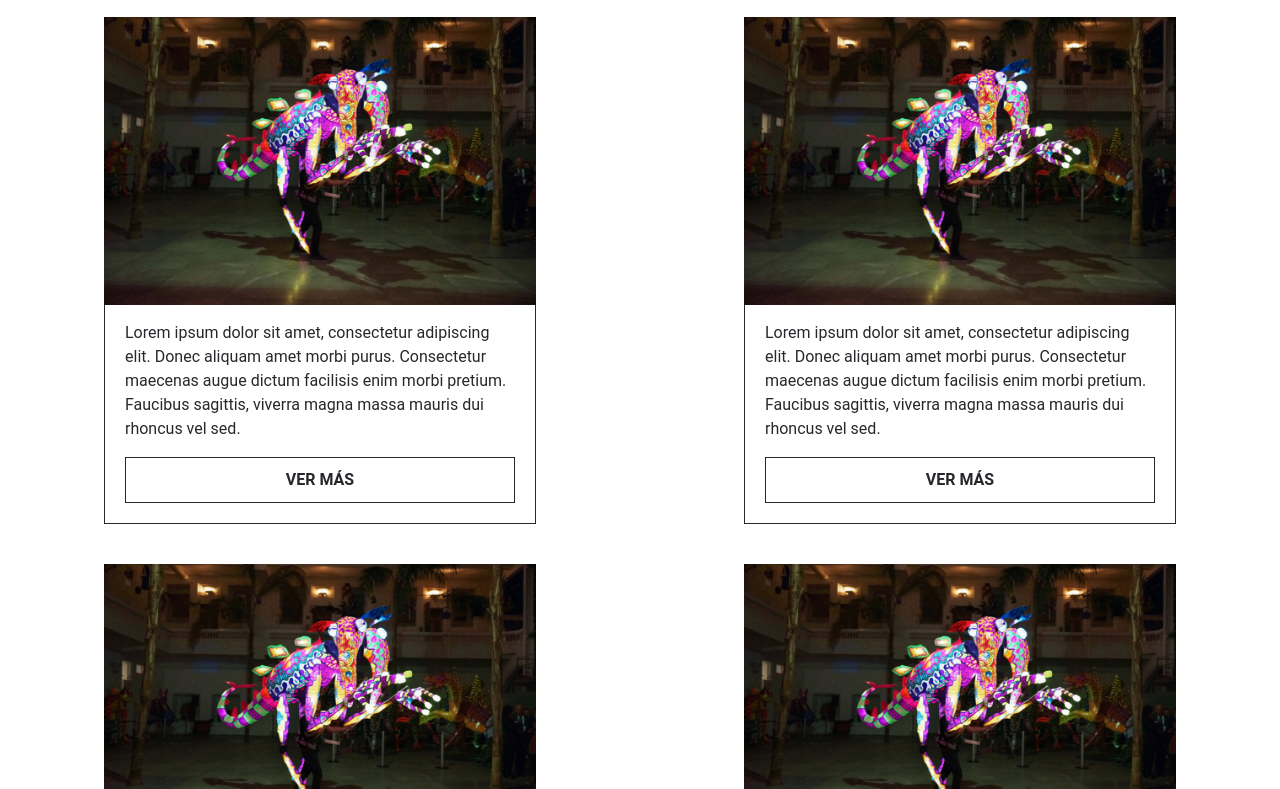
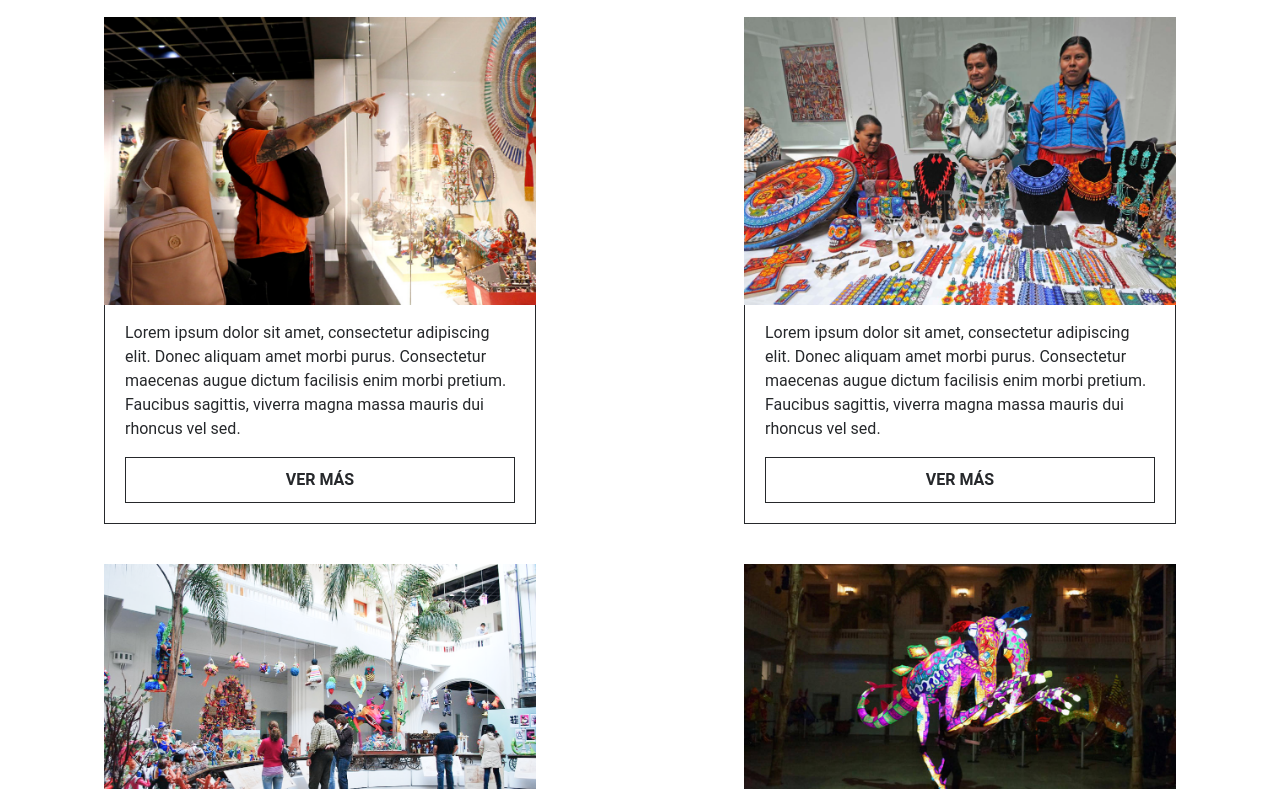
Before and after one commit to EdithOrt/museumEdith, a website: page html/events.html in a window 1280 px wide. Shown: the part 163-952 px from the top of the page. Drawn offline with nearby package versions, Linux system fonts and the light colour scheme.

Commit message:
images updapted

```diff
--- a/html/events.html
+++ b/html/events.html
@@ -107,7 +107,7 @@
       <!--PRIMERA CARD DE EVENTO-->
       <section class="cardContainer" id="first-card">
         <!--IMAGEN DE EVENTO-->
-        <img src="../assets/multimedia/map4.jpg" alt="Evento de Enero" />
+        <img src="../assets/multimedia/map-evento1.png" alt="Evento de Enero" />
 
         <!--DESCRIPCIÓN DE EVENTO CON BOTÓN PARA VER MÁS INFORMACIÓN-->
         <div>
@@ -124,7 +124,7 @@
       <!--SEGUNDA CARD DE EVENTO-->
       <section class="cardContainer" id="second-card">
         <!--IMAGEN DE EVENTO-->
-        <img src="../assets/multimedia/map4.jpg" alt="Evento de Febrero" />
+        <img src="../assets/multimedia/map-evento2.png" alt="Evento de Febrero" />
 
         <!--DESCRIPCIÓN DE EVENTO CON BOTÓN PARA VER MÁS INFORMACIÓN-->
         <div>
@@ -141,7 +141,7 @@
       <!--TERCERA CARD DE EVENTO-->
       <section class="cardContainer" id="third-card">
         <!--IMAGEN DE EVENTO-->
-        <img src="../assets/multimedia/map4.jpg" alt="Evento de Marzo" />
+        <img src="../assets/multimedia/map-evento3.png" alt="Evento de Marzo" />
 
         <!--DESCRIPCIÓN DE EVENTO CON BOTÓN PARA VER MÁS INFORMACIÓN-->
         <div>
@@ -158,7 +158,7 @@
       <!--CUARTA CARD DE EVENTO-->
       <section class="cardContainer" id="fourth-card">
         <!--IMAGEN DE EVENTO-->
-        <img src="../assets/multimedia/map4.jpg" alt="Evento de Abril" />
+        <img src="../assets/multimedia/map-evento4.jpg" alt="Evento de Abril" />
 
         <!--DESCRIPCIÓN DE EVENTO CON BOTÓN PARA VER MÁS INFORMACIÓN-->
         <div>
```
Also changed, not shown: html/exhibitions.html (+3 -3 lines), assets/multimedia/map-evento1.png (added), assets/multimedia/map-evento2.png (added), assets/multimedia/map-evento3.png (added), assets/multimedia/map-evento4.jpg (renamed from assets/multimedia/map4.jpg), assets/multimedia/map-exposicion1.jpg (renamed from assets/multimedia/map7.jpg), assets/multimedia/map-exposicion2.jpg (added), assets/multimedia/map-exposicion3.jpg (added).
